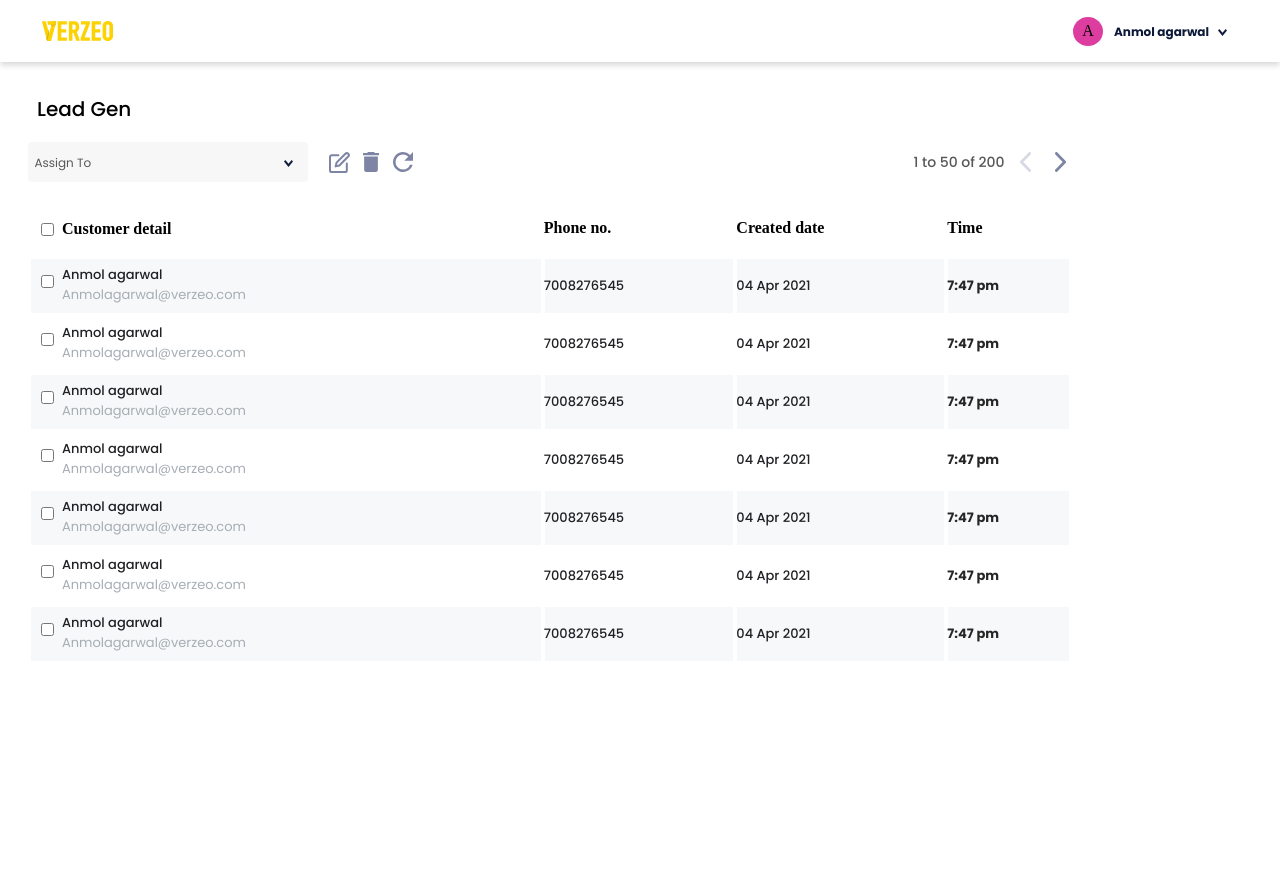
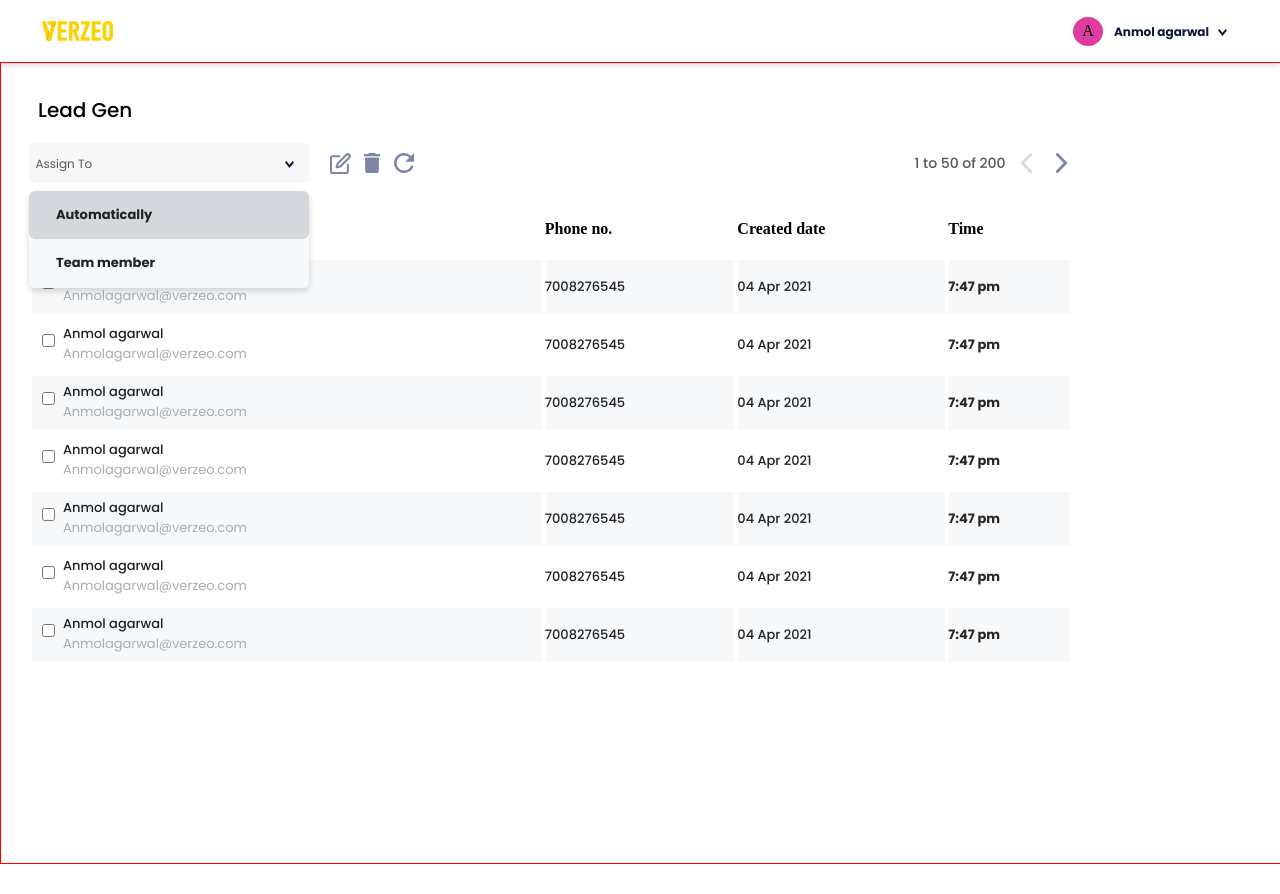
Before and after one commit to RajeshKushwaha1/verzeoui1, a React (Create React App) app: page / in a window 1280 px wide. Both pictures are taken after a click on the picture 288 px from the left and 163 px from the top of the page. After the commit the page ends 864 px from the top, so only its background shows below. Built offline with nearby package versions, Linux system fonts and the light colour scheme.

Commit message:
added dropDown and popup

```diff
--- /dev/null
+++ b/src/Components/LeadGen/PopUp.jsx
@@ -0,0 +1,106 @@
+import React, { useState } from "react";
+import styled from "styled-components";
+import Close from "../img/Close.svg"
+
+const Popup = () => {
+
+    const [cross, setCross] = useState(true);
+
+    const HandleCross = () => {
+        setCross(!cross)
+    }
+
+  return (
+    <>
+    {cross && <PopupContainer>
+        <Crossbtn>
+          <img src={Close} alt="Close" onClick={HandleCross}/>
+        </Crossbtn>
+        <Team>Assign to team member</Team>
+        <Selector>
+          <form>
+            <label for="member">Select member</label>
+            <br />
+            <select name="team" id="cars">
+              <option value="Tech">Tech member</option>
+              <option value="opertor">opertor</option>
+              <option value="opel">Opel</option>
+              <option value="audi">Audi</option>
+            </select>
+            <br />
+            <button>Create</button>
+          </form>
+        </Selector>
+      </PopupContainer>}
+
+    </>
+  );
+};
+
+export default Popup;
+
+const PopupContainer = styled.div`
+  position: absolute;
+  margin-left: 9rem;
+  margin-top: 4.5rem;
+  z-index: 10;
+  width: 548px;
+  height: 277px;
+  background: #ffffff 0% 0% no-repeat padding-box;
+  box-shadow: 0px 3px 6px #00000029;
+  border-radius: 6px;
+`;
+const Crossbtn = styled.div`
+  width: 12.31px;
+  height: 12.31px;
+  color: #020202;
+  float: right;
+  padding-top: 16px;
+  padding-right: 30px;
+  cursor: pointer;
+`;
+const Team = styled.div`
+  height: 23px;
+  font-family: "Poppins", sans-serif;
+  letter-spacing: 0.15px;
+  color: #000000;
+  font-size: 16px;
+  font-weight: bold;
+  padding-left: 53px;
+  padding-top: 25px;
+`;
+
+const Selector = styled.div`
+  form {
+    padding-left: 53px;
+    padding-top: 40px;
+    label {
+      font: normal normal normal 11px/15px Poppins;
+      letter-spacing: 0.1px;
+      color: #000000;
+    }
+    select {
+      width: 447px;
+      height: 48px;
+      background: #0000000b 0% 0% no-repeat padding-box;
+      border-radius: 4px;
+      opacity: 1;
+      margin-top: 9px;
+      cursor: pointer;
+    }
+    button {
+      width: 302px;
+      height: 49px;
+      margin-top: 49px;
+      margin-left: 70px;
+      border: 2px solid #767676;
+      border-radius: 4px;
+      font: normal normal medium 13px/20px Poppins;
+      font-family: "Poppins", sans-serif;
+      letter-spacing: 0px;
+      color: #414141;
+      opacity: 1;
+      cursor: pointer;
+    }
+  }
+`;
--- a/src/Components/LeadGen/Table.jsx
+++ b/src/Components/LeadGen/Table.jsx
@@ -1,4 +1,4 @@
-import React from "react";
+import React, { useState } from "react";
 import styled from "styled-components";
 import ArrowDown from "../img/ArrorDown.svg";
 import Edit from "../img/Edit.svg";
@@ -6,10 +6,12 @@ import Delete from "../img/Delete.svg";
 import Refres from "../img/Refres.svg";
 import LeftArrow from "../img/LeftArrow.svg";
 import Right from "../img/RightArrow.svg";
+import Popup from "../LeadGen/PopUp";
 
 const TableMainDiv = styled.div`
-  width: 1101px;
+  width: 100%;
   height: 100vh;
+  border: 1px solid red;
 `;
 
 const TableHeading = styled.h1`
@@ -53,6 +55,7 @@ const Input = styled.input`
 `;
 
 const ImgArrowDown = styled.img`
+  cursor: pointer;
   margin-left: -1.5rem;
 `;
 
@@ -126,7 +129,7 @@ const Tr = styled.tr`
   height: 56px;
   border: 1px solid yellow;
   &:nth-child(odd) {
-    background: #F6F8F9 0% 0% no-repeat padding-box;
+    background: #f6f8f9 0% 0% no-repeat padding-box;
   }
 `;
 
@@ -139,7 +142,6 @@ const TdTbody = styled.td`
   color: #202124;
   opacity: 1;
   text-align: left;
-
 `;
 
 // tr:nth-child(even) {
@@ -186,7 +188,63 @@ const EmailPara = styled.p`
   opacity: 1;
 `;
 
+const UlDropDown = styled.div`
+  margin-top: 0.5rem;
+  position: absolute;
+  width: 280px;
+  height: 97px;
+  list-style: none;
+  box-shadow: 0px 3px 6px #00000029;
+  border-radius: 6px;
+  z-index: 6;
+
+`;
+
+const LiDropDownMainDiv1 = styled.div`
+  width: 280px;
+  height: 48px;
+  border-radius: 6px;
+  background: #f6f8f9 0% 0% no-repeat padding-box;
+  /* border: 1px solid red; */
+`;
+
+const LiDropDownMainDiv2 = styled.div`
+  width: 280px;
+  height: 49px;
+  border-radius: 6px;
+  background: #f6f8f9 0% 0% no-repeat padding-box;
+  /* border: 1px solid red; */
+`;
+
+const LiDropDown = styled.p`
+  position: absolute;
+  margin-top: 14px;
+  margin-left: 27px;
+  cursor: pointer;
+  border-radius: 6px;
+  font-size: 13px;
+  font-weight: 600;
+  font-style: normal;
+  font-family: Poppins;
+  letter-spacing: 0px;
+  color: #202124;
+  opacity: 1;
+  /* border: 1px solid red; */
+  /* background: #f6f8f9 0% 0% no-repeat padding-box; */
+`;
+
+const TeamPopupDiv = styled.div`
+  width: 280px;
+  height: 48px;
+  border-radius: 6px;
+  /* border: 1px solid red; */
+`;
+
 const Table = () => {
+  const [open, setOpen] = useState(false);
+  const [popup, setPopup] = useState(false);
+  const [activeBtn, setActiveBtn] = useState("first_btn");
+
   const DataList = [
     {
       id: 1,
@@ -246,13 +304,48 @@ const Table = () => {
     },
   ];
 
+  const HandleClick = () => {
+    setOpen(!open);
+  };
+
+  const HandlePopup = () => {
+    setPopup(!popup);
+  };
+
+  const HandleButtonColor = (val) => {
+    setActiveBtn(val);
+  };
+
   return (
     <>
       <TableMainDiv>
         <TableHeading>Lead Gen</TableHeading>
         <InpEdiDelRefDIv>
           <Input placeholder="  Assign To" />
-          <ImgArrowDown src={ArrowDown} alt="ArrowDown" />
+
+          <ImgArrowDown src={ArrowDown} alt="ArrowDown" onClick={HandleClick} />
+          {open && (
+            <UlDropDown>
+              <LiDropDownMainDiv1
+                onClick={() => HandleButtonColor("first_btn")}
+                style={{
+                  background: `${activeBtn === "first_btn" ? "#d4d7db" : ""}`,
+                }}
+              >
+                <LiDropDown>Automatically</LiDropDown>
+              </LiDropDownMainDiv1>
+              <LiDropDownMainDiv2
+                onClick={() => HandleButtonColor("second_btn")}
+                style={{
+                  background: `${activeBtn === "second_btn" ? "#d4d7db" : ""}`,
+                }}
+              >
+                <TeamPopupDiv onClick={HandlePopup}>
+                  <LiDropDown>Team member</LiDropDown>
+                </TeamPopupDiv>
+              </LiDropDownMainDiv2>
+            </UlDropDown>
+          )}
           <ImgEdit src={Edit} alt="Edit" />
           <ImgDelete src={Delete} alt="Delete" />
           <ImgRefres src={Refres} alt="Refres" />
@@ -260,6 +353,8 @@ const Table = () => {
           <ImgLeftArrow src={LeftArrow} alt="LeftArrow" />
           <ImgRightArrow src={Right} alt="Right" />
         </InpEdiDelRefDIv>
+        {popup && <Popup />}
+
         <Tables>
           <TheadTh>
             <TrTh>
```
Also changed, not shown: src/Components/img/Close.svg (added).
